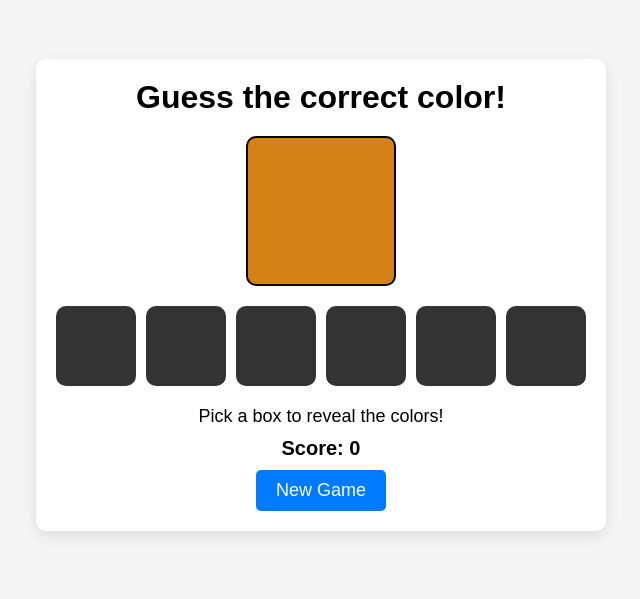
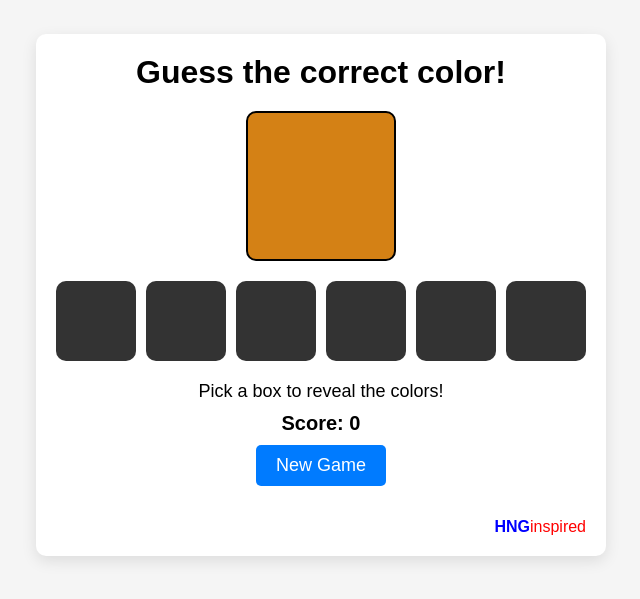
Before and after one commit to Emenugha001/color-game, a plain HTML site: page index.html in a window 1280 px wide. Shown: the part 105-704 px from the top of the page, without its empty margins (319-959 px from the left). Drawn offline with Linux system fonts and the light colour scheme.

Commit message:
Add files via upload

```diff
--- a/index.css
+++ b/index.css
@@ -83,3 +83,15 @@ body {
 #newGameButton:hover {
     background: #0056b3;
 }
+
+.H{
+    font-weight: 600;
+    color:blue;
+    text-align: right;
+    padding-top: 2rem;
+}
+
+.i{
+    font-weight: 500;
+    color: red;
+}
--- a/index.html
+++ b/index.html
@@ -31,7 +31,9 @@
 
         <!-- New Game Button -->
         <button id="newGameButton" data-testid="newGameButton">New Game</button>
+        <div class="H">HNG<span class="i">inspired</span></div>
     </div>
+
 
     <script src="index2.js"></script>
 </body>
```
